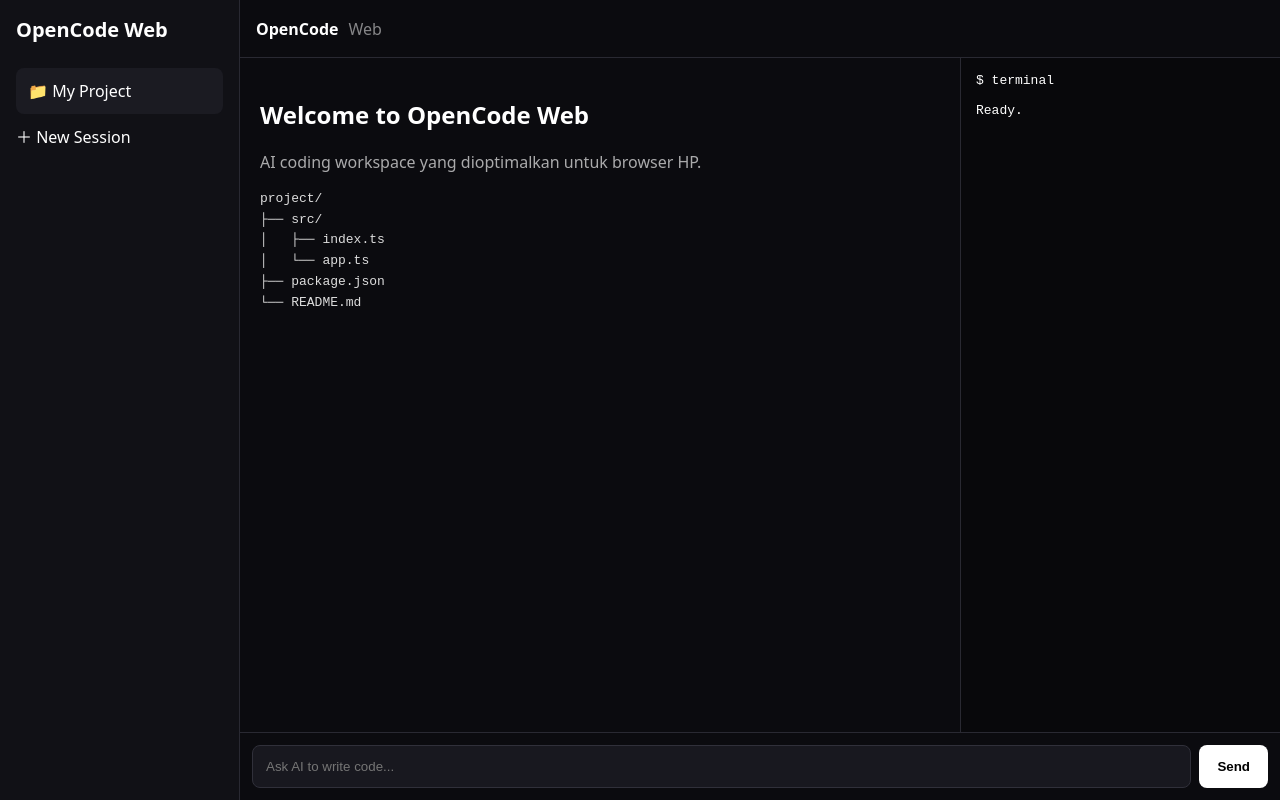
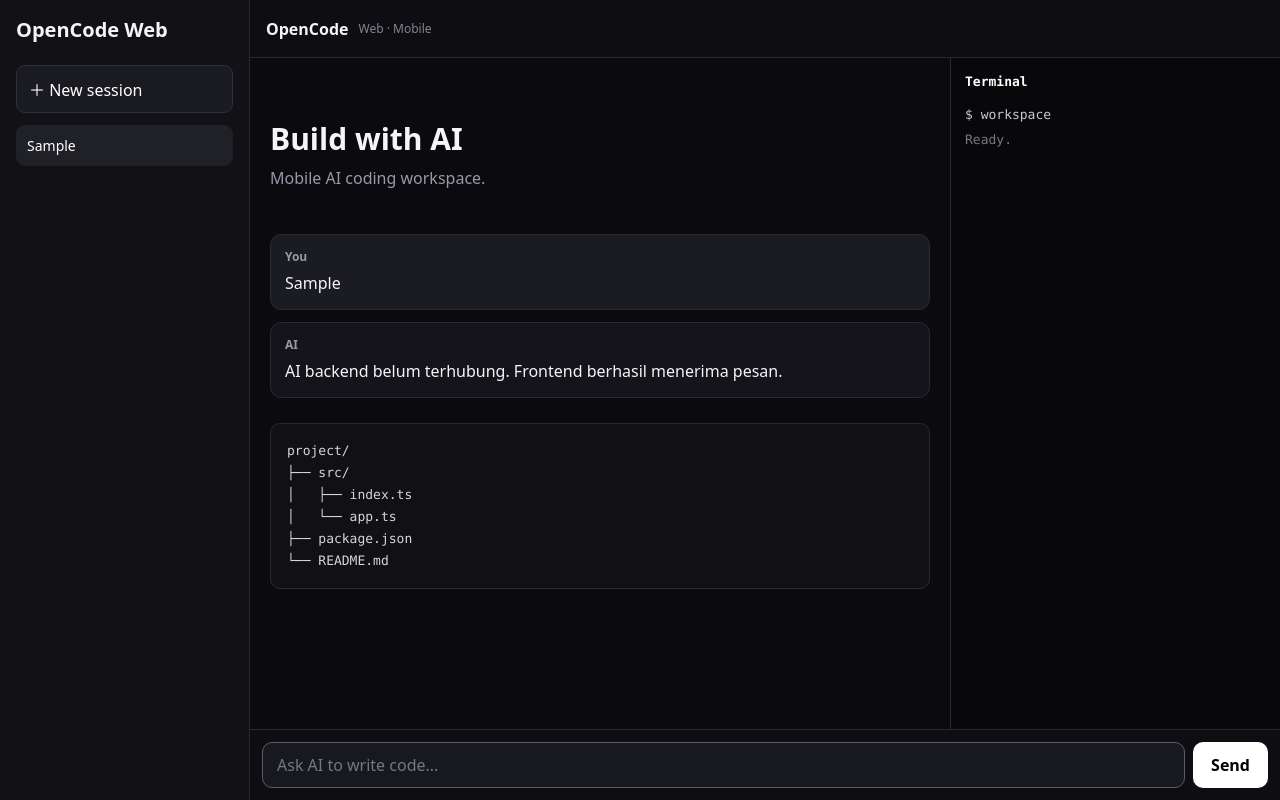
Before and after one commit to elloe5803-droid/opencodelolo.10, a plain HTML site: page index.html in a window 1280 px wide. Both pictures are taken after typing "Sample" into the empty fields and a click on the button "Send". Drawn offline with Linux system fonts and the light colour scheme.

Commit message:
Refactor index.html for improved layout and styles
Updated viewport meta tag, adjusted styles for various elements, and modified HTML structure for better organization.

```diff
--- a/index.html
+++ b/index.html
@@ -2,7 +2,16 @@
 <html lang="id">
 <head>
   <meta charset="UTF-8">
-  <meta name="viewport" content="width=device-width,initial-scale=1">
+
+  <meta
+    name="viewport"
+    content="width=device-width, initial-scale=1, viewport-fit=cover"
+  >
+
+  <meta name="theme-color" content="#0b0b0f">
+
+  <link rel="manifest" href="manifest.json">
+
   <title>OpenCode Web</title>
 
   <style>
@@ -10,131 +19,382 @@
       box-sizing: border-box;
     }
 
+    html,
     body {
       margin: 0;
+      width: 100%;
+      height: 100%;
       background: #0b0b0f;
-      color: #fff;
-      font-family: system-ui, sans-serif;
-      height: 100vh;
+      color: #f5f5f7;
+      font-family:
+        system-ui,
+        -apple-system,
+        BlinkMacSystemFont,
+        "Segoe UI",
+        sans-serif;
+    }
+
+    body {
       overflow: hidden;
     }
 
-    .app {
-      display: flex;
-      height: 100vh;
+    button,
+    input {
+      font: inherit;
     }
 
+    button {
+      cursor: pointer;
+    }
+
+    .app {
+      width: 100%;
+      height: 100dvh;
+      display: flex;
+      overflow: hidden;
+    }
+
+    /* SIDEBAR */
+
     .sidebar {
-      width: 240px;
+      width: 250px;
+      min-width: 250px;
+      height: 100%;
       background: #111116;
       border-right: 1px solid #292932;
       padding: 16px;
+      overflow-y: auto;
     }
 
-    .logo {
+    .brand {
       font-size: 20px;
-      font-weight: 700;
-      margin-bottom: 25px;
+      font-weight: 750;
+      margin-bottom: 22px;
     }
 
-    .project {
-      padding: 12px;
-      background: #1b1b22;
-      border-radius: 8px;
-      margin-bottom: 10px;
+    .new-session {
+      width: 100%;
+      padding: 11px 12px;
+      border: 1px solid #30303a;
+      border-radius: 9px;
+      background: #1a1a21;
+      color: #fff;
+      text-align: left;
     }
 
+    .new-session:active {
+      transform: scale(.98);
+    }
+
+    #sessions {
+      margin-top: 12px;
+    }
+
+    .session {
+      display: block;
+      width: 100%;
+      margin-bottom: 6px;
+      padding: 11px;
+      border: 0;
+      border-radius: 9px;
+      background: transparent;
+      color: #aaaab4;
+      text-align: left;
+      font-size: 14px;
+    }
+
+    .session:hover,
+    .session.active {
+      background: #202027;
+      color: #fff;
+    }
+
+    /* MAIN */
+
     .main {
+      min-width: 0;
       flex: 1;
+      height: 100%;
       display: flex;
       flex-direction: column;
-      min-width: 0;
     }
+
+    /* TOP BAR */
 
     .topbar {
       height: 58px;
+      min-height: 58px;
       border-bottom: 1px solid #292932;
       display: flex;
       align-items: center;
+      gap: 10px;
       padding: 0 16px;
-      gap: 10px;
+      background: #0d0d12;
     }
 
+    .top-title {
+      font-weight: 700;
+    }
+
+    .status {
+      font-size: 12px;
+      color: #858591;
+    }
+
+    .menu-button {
+      display: none;
+      border: 1px solid #30303a;
+      border-radius: 8px;
+      background: #18181f;
+      color: #fff;
+      padding: 7px 10px;
+    }
+
+    /* WORKSPACE */
+
     .workspace {
+      min-height: 0;
       flex: 1;
       display: flex;
-      min-height: 0;
+      overflow: hidden;
     }
 
     .editor {
+      min-width: 0;
       flex: 1;
+      overflow-y: auto;
       padding: 20px;
-      overflow: auto;
     }
 
-    .terminal {
-      width: 320px;
-      background: #08080b;
-      border-left: 1px solid #292932;
-      padding: 15px;
-      font-family: monospace;
-      overflow: auto;
+    .content {
+      width: 100%;
+      max-width: 850px;
+      margin: 0 auto;
     }
 
+    .welcome {
+      padding: 40px 0 20px;
+    }
+
+    .welcome h1 {
+      margin: 0 0 8px;
+      font-size: 30px;
+    }
+
+    .description {
+      margin: 0;
+      color: #9999a5;
+    }
+
+    /* CHAT MESSAGES */
+
+    #messages {
+      display: flex;
+      flex-direction: column;
+      gap: 12px;
+      margin-top: 25px;
+    }
+
+    .message {
+      width: 100%;
+      padding: 13px 14px;
+      border: 1px solid #292932;
+      border-radius: 11px;
+      background: #14141a;
+    }
+
+    .message.user {
+      background: #1b1b22;
+    }
+
+    .message-label {
+      margin-bottom: 6px;
+      color: #9999a5;
+      font-size: 12px;
+      font-weight: 600;
+    }
+
+    .message-content {
+      white-space: pre-wrap;
+      word-break: break-word;
+      line-height: 1.55;
+    }
+
+    /* CODE */
+
+    .code {
+      margin-top: 25px;
+      padding: 16px;
+      overflow-x: auto;
+      border: 1px solid #292932;
+      border-radius: 10px;
+      background: #101015;
+      color: #d5d5dc;
+      font: 13px/1.7
+        ui-monospace,
+        SFMono-Regular,
+        Menlo,
+        Monaco,
+        Consolas,
+        monospace;
+    }
+
+    /* TERMINAL */
+
+    .terminal {
+      width: 330px;
+      min-width: 330px;
+      height: 100%;
+      padding: 14px;
+      border-left: 1px solid #292932;
+      background: #08080b;
+      color: #c9c9d0;
+      font: 13px/1.6
+        ui-monospace,
+        SFMono-Regular,
+        Menlo,
+        Monaco,
+        Consolas,
+        monospace;
+    }
+
+    .terminal-title {
+      margin-bottom: 12px;
+      color: #fff;
+      font-weight: 700;
+    }
+
+    .terminal-ready {
+      margin-top: 4px;
+      color: #777782;
+    }
+
+    /* CHAT INPUT */
+
     .chat {
-      border-top: 1px solid #292932;
+      width: 100%;
+      min-height: 70px;
       padding: 12px;
       display: flex;
       gap: 8px;
+      border-top: 1px solid #292932;
+      background: #0d0d12;
     }
 
-    input {
+    #message {
+      min-width: 0;
       flex: 1;
+      height: 46px;
+      padding: 0 14px;
+      border: 1px solid #30303a;
+      border-radius: 10px;
+      outline: none;
       background: #18181f;
-      color: white;
-      border: 1px solid #30303a;
-      border-radius: 8px;
-      padding: 13px;
-      outline: none;
+      color: #fff;
     }
 
-    button {
-      border: 0;
-      border-radius: 8px;
-      padding: 0 18px;
-      background: white;
-      color: black;
-      font-weight: 600;
+    #message::placeholder {
+      color: #777782;
     }
 
-    pre {
-      color: #ddd;
-      line-height: 1.6;
+    #message:focus {
+      border-color: #5c5c69;
     }
 
+    .send-button {
+      height: 46px;
+      padding: 0 18px;
+      border: 0;
+      border-radius: 10px;
+      background: #fff;
+      color: #000;
+      font-weight: 700;
+    }
+
+    .send-button:active {
+      transform: scale(.97);
+    }
+
+    /* MOBILE */
+
     @media (max-width: 700px) {
+
       .sidebar {
         display: none;
+        position: absolute;
+        z-index: 100;
+        left: 0;
+        top: 0;
+        width: 270px;
+        min-width: 270px;
+        box-shadow: 10px 0 40px rgba(0,0,0,.45);
+      }
+
+      .sidebar.open {
+        display: block;
+      }
+
+      .menu-button {
+        display: block;
       }
 
       .terminal {
         display: none;
       }
 
+      .topbar {
+        height: 54px;
+        min-height: 54px;
+        padding: 0 12px;
+      }
+
       .editor {
         padding: 14px;
       }
 
-      .topbar {
-        height: 52px;
+      .welcome {
+        padding-top: 25px;
+      }
+
+      .welcome h1 {
+        font-size: 24px;
       }
 
       .chat {
-        padding: 10px;
+        padding:
+          9px
+          9px
+          calc(9px + env(safe-area-inset-bottom));
       }
 
-      button {
+      #message {
+        height: 44px;
+      }
+
+      .send-button {
+        height: 44px;
         padding: 0 14px;
+      }
+
+      .code {
+        font-size: 12px;
+      }
+    }
+
+    /* SMALL PHONE */
+
+    @media (max-width: 390px) {
+
+      .status {
+        display: none;
+      }
+
+      .send-button {
+        padding: 0 12px;
+      }
+
+      #message {
+        font-size: 14px;
       }
     }
   </style>
@@ -144,76 +404,147 @@
 
   <div class="app">
 
-  <aside class="sidebar">
-    <div class="logo">OpenCode Web</div>
+    <!-- SIDEBAR -->
 
-    <div class="project">
-      📁 My Project
+    <aside class="sidebar" id="sidebar">
+
+      <div class="brand">
+        OpenCode Web
       </div>
 
-    <div>＋ New Session</div>
+      <button
+        class="new-session"
+        onclick="createSession()"
+      >
+        ＋ New session
+      </button>
+
+      <div id="sessions"></div>
+
     </aside>
+
+    <!-- MAIN -->
 
     <main class="main">
 
+      <!-- TOP BAR -->
+
       <header class="topbar">
-      <strong>OpenCode</strong>
-      <span style="opacity:.5">Web</span>
+
+        <button
+          class="menu-button"
+          onclick="toggleSidebar()"
+          aria-label="Menu"
+        >
+          ☰
+        </button>
+
+        <span class="top-title">
+          OpenCode
+        </span>
+
+        <span class="status">
+          Web · Mobile
+        </span>
+
       </header>
+
+      <!-- WORKSPACE -->
 
       <section class="workspace">
 
         <div class="editor">
 
-        <h2>Welcome to OpenCode Web</h2>
+          <div class="content">
 
-        <p style="opacity:.65">
-          AI coding workspace yang dioptimalkan untuk browser HP.
+            <div class="welcome">
+
+              <h1>
+                Build with AI
+              </h1>
+
+              <p class="description">
+                Mobile AI coding workspace.
               </p>
 
-        <pre>
-project/
+            </div>
+
+            <!-- AI MESSAGES -->
+
+            <div id="messages"></div>
+
+            <!-- PROJECT TREE -->
+
+            <pre class="code">project/
 ├── src/
 │   ├── index.ts
 │   └── app.ts
 ├── package.json
-└── README.md
-        </pre>
+└── README.md</pre>
 
           </div>
 
-      <div class="terminal">
-        <div>$ terminal</div>
-        <br>
-        <div>Ready.</div>
         </div>
+
+        <!-- TERMINAL -->
+
+        <aside class="terminal">
+
+          <div class="terminal-title">
+            Terminal
+          </div>
+
+          <div>
+            $ workspace
+          </div>
+
+          <div class="terminal-ready">
+            Ready.
+          </div>
+
+        </aside>
 
       </section>
 
-    <div class="chat">
+      <!-- CHAT -->
+
+      <form
+        class="chat"
+        onsubmit="sendMessage(event)"
+      >
+
         <input
           id="message"
+          type="text"
+          autocomplete="off"
           placeholder="Ask AI to write code..."
         >
 
-      <button onclick="sendMessage()">
+        <button
+          class="send-button"
+          type="submit"
+        >
           Send
         </button>
-    </div>
+
+      </form>
 
     </main>
 
   </div>
 
+  <!-- APP LOGIC -->
+
+  <script src="app.js"></script>
+
   <script>
-function sendMessage() {
-  const input = document.getElementById("message");
+    function toggleSidebar() {
+      const sidebar =
+        document.getElementById("sidebar");
 
-  if (!input.value.trim()) return;
-
-  alert("Pesan AI: " + input.value);
-
-  input.value = "";
+      if (sidebar) {
+        sidebar.classList.toggle("open");
+      }
     }
   </script>
 
```
Lines whose indentation alone changed are shown as unchanged.
